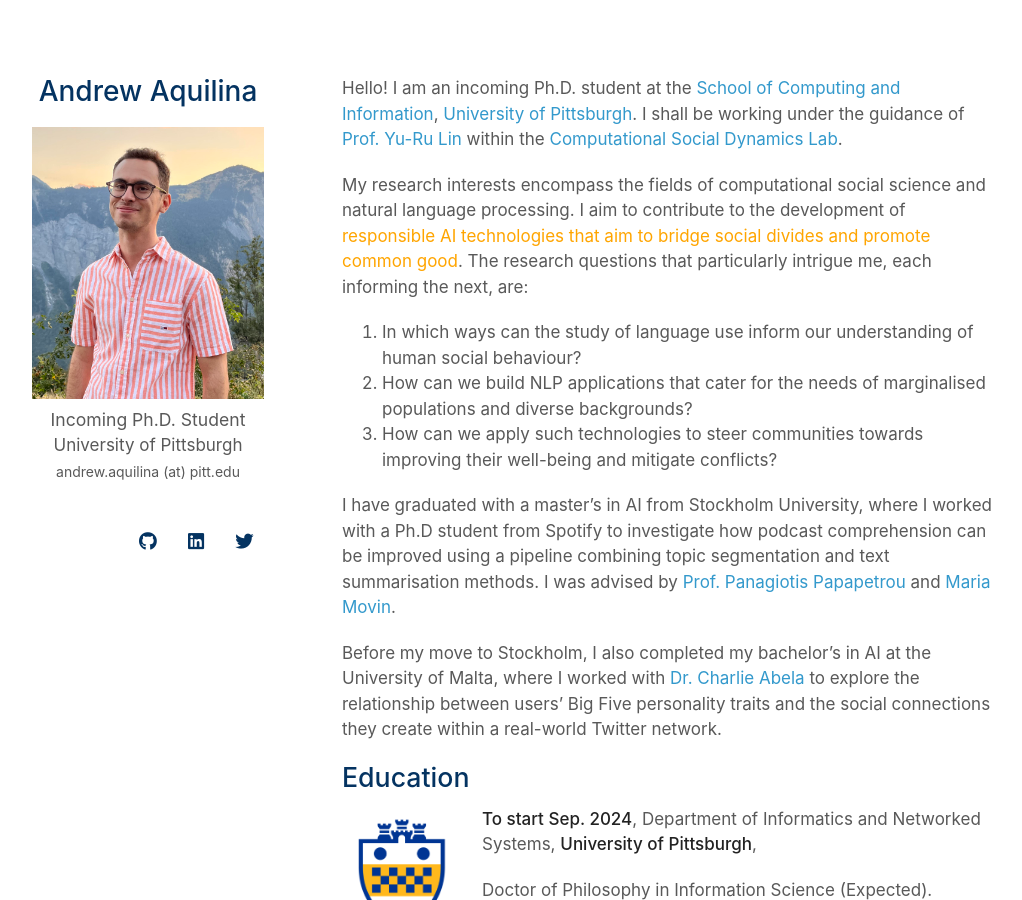
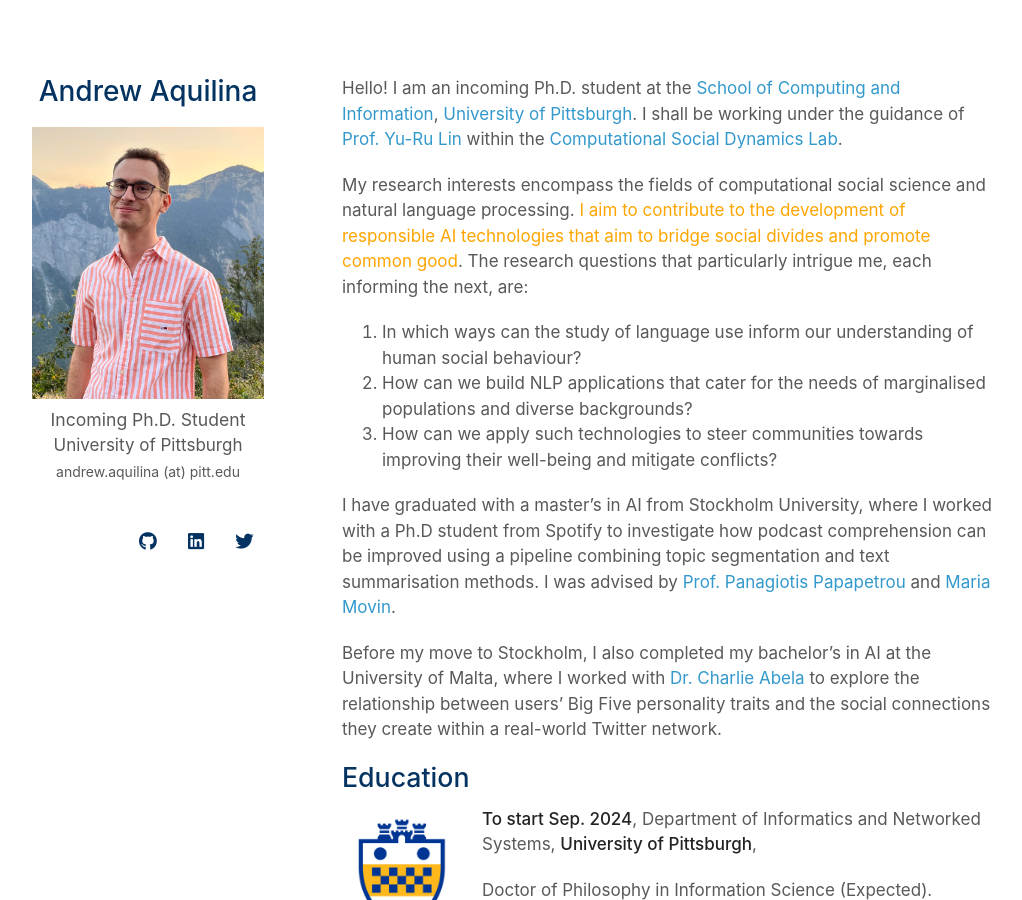
Before and after one commit to andaqu/andaqu.github.io, a Jekyll site: the page built from index.md, in a window 1280 px wide and 900 px high. Shown: the whole window, without its empty margins (128-1150 px from the left). Built offline with Jekyll 4.4.1, drawn with Linux system fonts in a browser that asks for light colours; nearby versions of some CDN libraries; a style sheet for code colours, icons or effects is not loaded.

Commit message:
Update index.md

```diff
--- a/index.md
+++ b/index.md
@@ -4,7 +4,7 @@
 
 Hello! I am an incoming Ph.D. student at the [School of Computing and Information](https://www.sci.pitt.edu/), [University of Pittsburgh](https://pitt.edu/). I shall be working under the guidance of [Prof. Yu-Ru Lin](http://www.yurulin.com/) within the [Computational Social Dynamics Lab](https://picsolab.github.io/).
 
-My research interests encompass the fields of computational social science and natural language processing. I aim to contribute to the development of <span style="color:orange;">responsible AI technologies that aim to bridge social divides and promote common good</span>. The research questions that particularly intrigue me, each informing the next, are:
+My research interests encompass the fields of computational social science and natural language processing. <span style="color:orange;">I aim to contribute to the development of responsible AI technologies that aim to bridge social divides and promote common good</span>. The research questions that particularly intrigue me, each informing the next, are:
 
 <ol>
   <li>In which ways can the study of language use inform our understanding of human social behaviour?</li>
```
